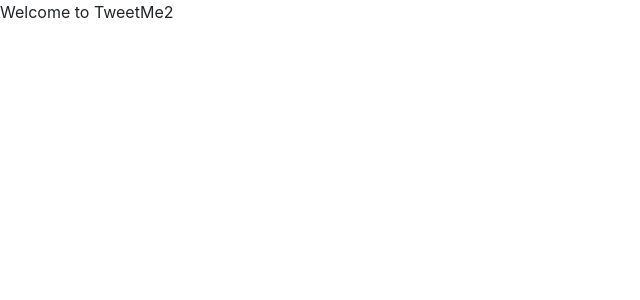
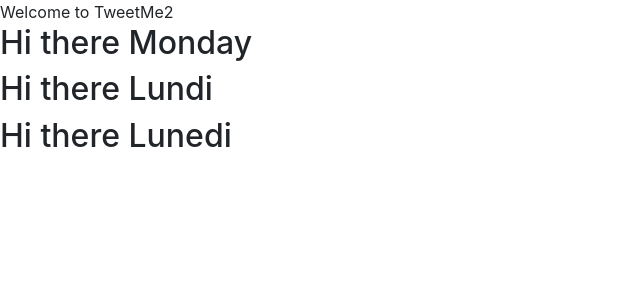
Before and after one commit to DarishkaAMS/Dj_Rest_Projects-TweetMe2, a Django app: page / in a window 1280 px wide. Shown: the top 300 px of the page, without its empty margins (0-640 px from the left). Run offline with Django 3.2, Linux system fonts and the light colour scheme; data comes from the database, SQL or seed files in the repository; data that the repository does not hold is empty; some libraries are stand-ins or nearby versions.

Commit message:
get element and change it with JS @ home.thml

```diff
--- a/tweets/templates/tweets/home.html
+++ b/tweets/templates/tweets/home.html
@@ -7,7 +7,19 @@
 {% block content %}
 Welcome to TweetMe2
 
+<div id = 'tweets'>
+    Replace me
+</div>
+
 <script>
+    const tweetsElement = document.getElementById('tweets') // We will get html element
+    tweetsElement.innerHTML = "Loading.... Please wait. <br> Hm... You might enjoy some tea :)" // we will set html in that element
+
+    var el1 = "<h2> Hi there Monday </h2>"
+    var el2 = "<h2> Hi there Lundi </h2>"
+    var el3 = "<h2> Hi there Lunedi </h2>"
+    tweetsElement.innerHTML = el1 + el2 + el3
+
     const xhr = new XMLHttpRequest() // xhr = SomeClass()
     const method = 'GET' // POST
     const url = "/tweets"
```
